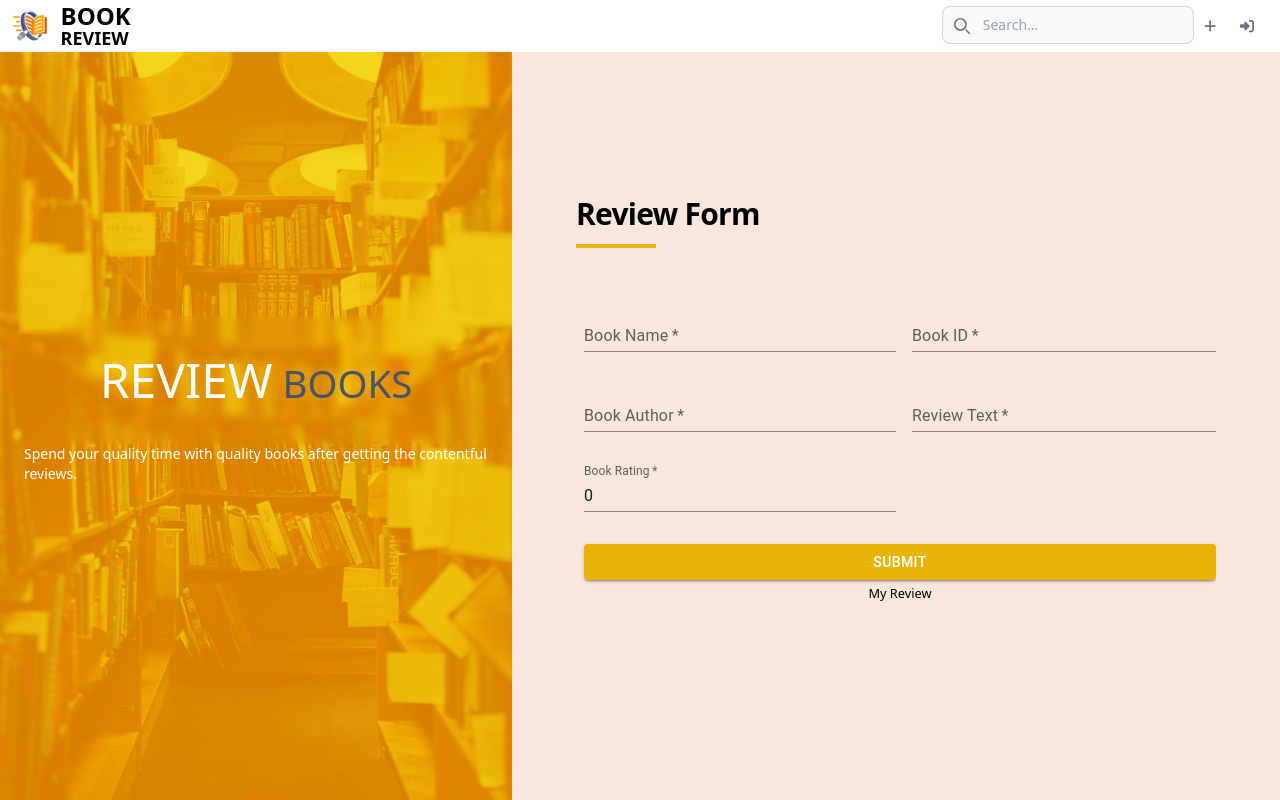
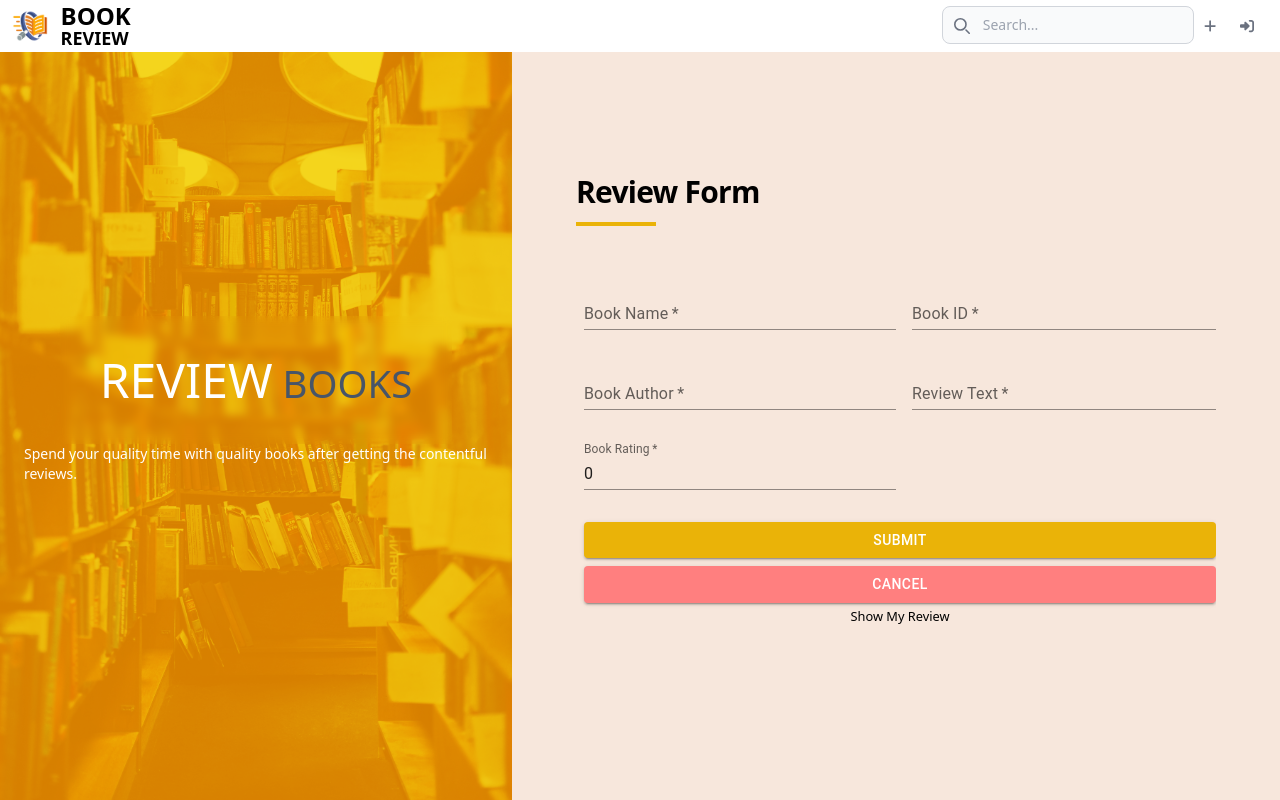
Before and after one commit to FahadAbdulQayyum/book-review-platform, a React (Vite) app: page /reviewform in a window 1280 px wide. Built offline with nearby package versions, Linux system fonts and the light colour scheme.

Commit message:
reviewEdit form updated

```diff
--- a/src/components/reviewForme.tsx
+++ b/src/components/editReview.tsx
@@ -1,16 +1,16 @@
 import Form from './form'
 import { useLocation } from 'react-router-dom';
 
-const ReviewForme = () => {
+const EditReview = () => {
     const location = useLocation();
     const { state } = location;
 
     console.log('...location.state...', state)
     return (
         <div>
-            <Form isFor={'Review Forme'} additionalInputs={state} />
+            <Form isFor={'Edit Review'} additionalInputs={state} />
         </div>
     )
 }
 
-export default ReviewForme
+export default EditReview
--- a/src/components/form.tsx
+++ b/src/components/form.tsx
@@ -224,7 +224,7 @@ const Form: React.FC<FormProps> = ({ isFor, additionalInputs }) => {
 
             return true;
         }
-        if (isFor.replace(" ", "").toLowerCase() === "reviewforme" || isFor.replace(" ", "").toLowerCase() === "updateprofile") {
+        if (isFor.replace(" ", "").toLowerCase() === "editreview" || isFor.replace(" ", "").toLowerCase() === "updateprofile") {
             return true;
         }
         if (!email.length && !emailRegex.test(email) && isFor.replace(" ", "").toLowerCase() !== "reviewform") {
@@ -245,6 +245,10 @@ const Form: React.FC<FormProps> = ({ isFor, additionalInputs }) => {
     const handleClose = () => {
         setOpen(false);
     };
+
+    const handleCancel = async (e: React.MouseEvent<HTMLButtonElement>) => {
+        navigate('/')
+    }
 
     const handleSignUp = async (e: React.MouseEvent<HTMLButtonElement>) => {
         e.preventDefault();
@@ -344,7 +348,7 @@ const Form: React.FC<FormProps> = ({ isFor, additionalInputs }) => {
 
             }
 
-            if (isFor.replace(" ", "").toLowerCase() === 'reviewforme') {
+            if (isFor.replace(" ", "").toLowerCase() === 'editreview') {
 
                 let data = {
                     bookName, bookId, bookAuthor, bookReviewText, bookRating, userId: localStorage.getItem('userId')
@@ -453,7 +457,7 @@ const Form: React.FC<FormProps> = ({ isFor, additionalInputs }) => {
                             noValidate
                             autoComplete="off"
                         >
-                            {((isFor.replace(" ", "").toLowerCase() === 'signup' || (isFor.replace(" ", "").toLowerCase() === 'updateprofile') || isFor.replace(" ", "").toLowerCase() === 'login') && (isFor.replace(" ", "").toLowerCase() !== 'reviewform' || isFor.replace(" ", "").toLowerCase() !== 'reviewforme')) && <TextField
+                            {((isFor.replace(" ", "").toLowerCase() === 'signup' || (isFor.replace(" ", "").toLowerCase() === 'updateprofile') || isFor.replace(" ", "").toLowerCase() === 'login') && (isFor.replace(" ", "").toLowerCase() !== 'reviewform' || isFor.replace(" ", "").toLowerCase() !== 'editreview')) && <TextField
                                 error={emailError !== ""}
                                 helperText={emailError}
                                 id="email-field"
@@ -464,7 +468,7 @@ const Form: React.FC<FormProps> = ({ isFor, additionalInputs }) => {
                                 required
                             />}
                             <br />
-                            {(isFor.replace(" ", "").toLowerCase() === 'signup' || (isFor.replace(" ", "").toLowerCase() === 'updateprofile')) && (isFor.replace(" ", "").toLowerCase() !== 'reviewform' || isFor.replace(" ", "").toLowerCase() !== 'reviewforme') && <TextField
+                            {(isFor.replace(" ", "").toLowerCase() === 'signup' || (isFor.replace(" ", "").toLowerCase() === 'updateprofile')) && (isFor.replace(" ", "").toLowerCase() !== 'reviewform' || isFor.replace(" ", "").toLowerCase() !== 'editreview') && <TextField
                                 error={usernameError !== ""}
                                 helperText={usernameError}
                                 id="username-field"
@@ -475,7 +479,7 @@ const Form: React.FC<FormProps> = ({ isFor, additionalInputs }) => {
                                 required
                             />}
                             <br />
-                            {(isFor.replace(" ", "").toLowerCase() !== 'updateprofile' && isFor.replace(" ", "").toLowerCase() !== 'reviewforme' && isFor.replace(" ", "").toLowerCase() !== 'reviewform') && <TextField
+                            {(isFor.replace(" ", "").toLowerCase() !== 'updateprofile' && isFor.replace(" ", "").toLowerCase() !== 'editreview' && isFor.replace(" ", "").toLowerCase() !== 'reviewform') && <TextField
                                 error={passwordError !== ""}
                                 helperText={passwordError}
                                 id="password-field"
@@ -499,7 +503,7 @@ const Form: React.FC<FormProps> = ({ isFor, additionalInputs }) => {
                                 required
                             />}
                             {
-                                (isFor.replace(" ", "").toLowerCase() === "reviewform" || isFor.replace(" ", "").toLowerCase() === "reviewforme") &&
+                                (isFor.replace(" ", "").toLowerCase() === "reviewform" || isFor.replace(" ", "").toLowerCase() === "editreview") &&
                                 <div className='grid grid-cols-2 grid-flow-row gap-4'>
                                     <TextField
                                         error={bookNameError !== ""}
@@ -554,7 +558,7 @@ const Form: React.FC<FormProps> = ({ isFor, additionalInputs }) => {
                                 </div>
 
                             }
-                            <div className='mt-6 ml-2 text-center'>
+                            <div className='mt-6 ml-2 text-center space-y-2'>
                                 <Button
                                     variant="contained"
                                     sx={{
@@ -566,16 +570,30 @@ const Form: React.FC<FormProps> = ({ isFor, additionalInputs }) => {
                                     className='w-full bg-yellow-500'
                                     onClick={handleSignUp}
                                 >
-                                    {isFor.replace(" ", "").toLowerCase() === "login" ? 'Login' : isFor.replace(" ", "").toLowerCase() === "signup" ? 'Signup' : (isFor.replace(" ", "").toLowerCase() === "reviewforme" || (isFor.replace(" ", "").toLowerCase() === 'updateprofile')) ? "Update" : "Submit"}
+                                    {isFor.replace(" ", "").toLowerCase() === "login" ? 'Login' : isFor.replace(" ", "").toLowerCase() === "signup" ? 'Signup' : (isFor.replace(" ", "").toLowerCase() === "editreview" || (isFor.replace(" ", "").toLowerCase() === 'updateprofile')) ? "Update" : "Submit"}
                                 </Button>
-                                <small>{isFor.replace(" ", "").toLowerCase() === "login" ? 'Not registered yet?' : isFor.replace(" ", "").toLowerCase() === "signup" ? 'Already registered?' : ""} <Link to={isFor.replace(" ", "").toLowerCase() === "login" ? '/signup' : isFor.replace(" ", "").toLowerCase() === "signup" ? '/login' : "/myreview"}>{isFor.replace(" ", "").toLowerCase() === "login" ? 'Signup' : isFor.replace(" ", "").toLowerCase() === "signup" ? 'Login' : isFor.replace(" ", "").toLowerCase() === 'updateprofile' ? "" : "My Review"}</Link></small>
+                                {(isFor.replace(" ", "").toLowerCase() === "updateprofile" || isFor.replace(" ", "").toLowerCase() === "reviewform" || isFor.replace(" ", "").toLowerCase() === "editreview") && <Button
+                                    variant="contained"
+                                    sx={{
+                                        backgroundColor: '#FF7F7F',
+                                        '&:hover': {
+                                            backgroundColor: '#FF7F7F90',
+                                        },
+                                    }}
+                                    className='w-full bg-red-500 '
+                                    onClick={handleCancel}
+                                >
+                                    {/* {isFor.replace(" ", "").toLowerCase() === "login" ? 'Login' : isFor.replace(" ", "").toLowerCase() === "signup" ? 'Signup' : (isFor.replace(" ", "").toLowerCase() === "reviewforme" || (isFor.replace(" ", "").toLowerCase() === 'updateprofile')) ? "Update" : "Submit"} */}
+                                    Cancel
+                                </Button>}
+                                <small>{isFor.replace(" ", "").toLowerCase() === "login" ? 'Not registered yet?' : isFor.replace(" ", "").toLowerCase() === "signup" ? 'Already registered?' : ""} <Link to={isFor.replace(" ", "").toLowerCase() === "login" ? '/signup' : isFor.replace(" ", "").toLowerCase() === "signup" ? '/login' : "/myreview"}>{isFor.replace(" ", "").toLowerCase() === "login" ? 'Signup' : isFor.replace(" ", "").toLowerCase() === "signup" ? 'Login' : isFor.replace(" ", "").toLowerCase() === 'editreview' ? "" : isFor.replace(" ", "").toLowerCase() === 'updateprofile' ? "" : "Show My Review"}</Link></small>
                             </div>
                             <Toast open={open} message={message} onClose={handleClose} severity={severity} />
                         </Box>
                     </div>
                 </div>
             </div >
-        </div>
+        </div >
     )
 }
 
--- a/src/components/myReview.tsx
+++ b/src/components/myReview.tsx
@@ -65,8 +65,8 @@ const MyReview = () => {
 
         if (fetchData.fulfilled.match(resultAction)) {
             const payload = resultAction.payload as BookResponse;
-            setMessage('Delete Successfully!');
-            setSeverity('error');
+            setMessage('Deleted Successfully!');
+            setSeverity('success');
             setOpen(true)
         }
     }
@@ -92,7 +92,7 @@ const MyReview = () => {
                     />
                     <div className='space-x-2'>
                         <button
-                            onClick={() => navigate('/reviewforme', { state: v })}
+                            onClick={() => navigate('/editreview', { state: v })}
                             className='bg-green-400 p-2 px-4 rounded active:scale-75 transition-all duration-500'>Edit</button>
                         <button
                             onClick={() => deleteReview(v._id)}
--- a/src/main.tsx
+++ b/src/main.tsx
@@ -20,7 +20,8 @@ import { Provider } from 'react-redux';
 import ReviewForm from './components/reviewForm';
 import Layout from './layout';
 import MyReview from './components/myReview';
-import ReviewForme from './components/reviewForme';
+// import ReviewForme from './components/reviewForme';
+import EditReview from './components/editReview';
 import MyProfile from './components/myProfile';
 
 const router = createBrowserRouter([
@@ -33,7 +34,8 @@ const router = createBrowserRouter([
       { path: 'login', element: <Login /> },
       { path: 'signup', element: <SignUp /> },
       { path: 'reviewform', element: <ReviewForm /> },
-      { path: 'reviewforme', element: <ReviewForme /> },
+      // { path: 'reviewforme', element: <ReviewForme /> },
+      { path: 'editreview', element: <EditReview /> },
       { path: 'myreview', element: <MyReview /> },
       { path: 'myprofile', element: <MyProfile /> },
     ],
```
